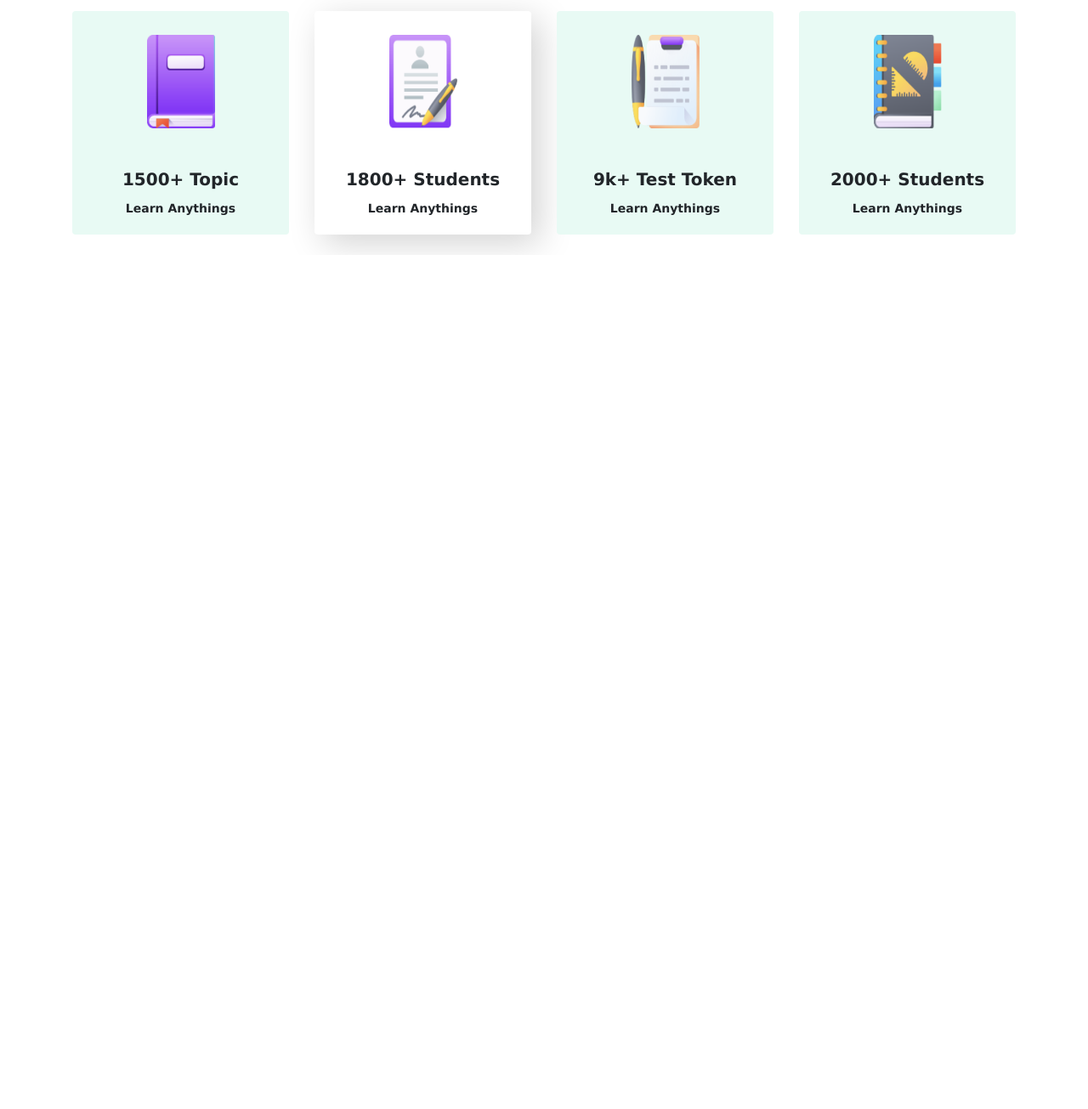
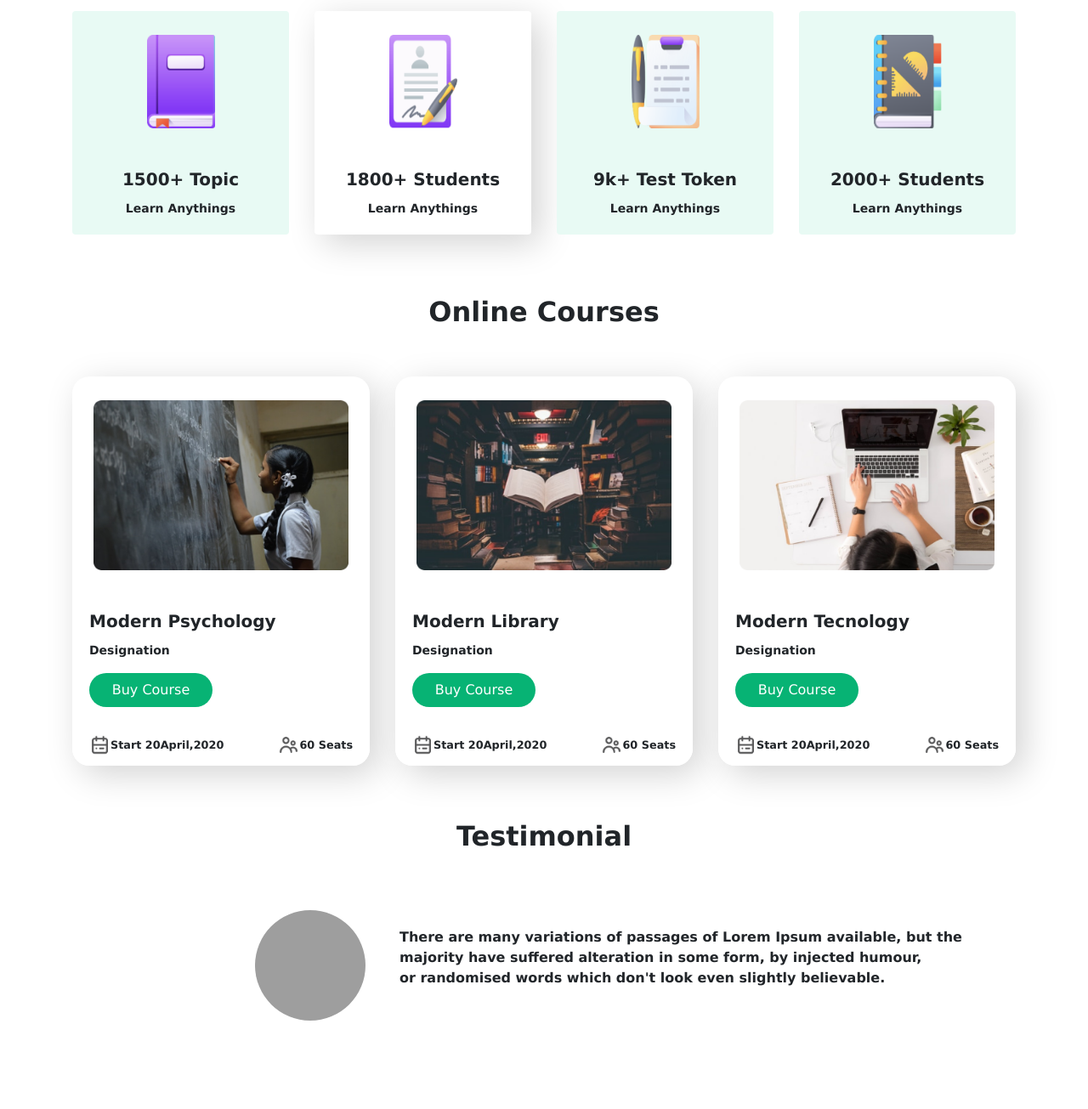
Before and after one commit to fahim-cmd/school-project, a plain HTML site: page index.html in a window 1280 px wide. Shown: the part 582-1887 px from the top of the page at 85% size. Before the commit the page ends 882 px from the top, so only its background shows below. Drawn offline with nearby package versions, Linux system fonts and the light colour scheme; grey boxes are pictures that could not be loaded.

Commit message:
i can do it

```diff
--- a/css/style.css
+++ b/css/style.css
@@ -54,3 +54,32 @@ body{
     font-weight: 600;
     font-size: 14px;
 }
+
+.picture img{
+    width: 300px;
+    height: 200px;
+}
+.card-footer{
+    border-top: none;
+    background-color: white;
+
+
+}
+.card-footer img{
+    height: 25px;
+    width: 25px;
+
+
+}
+.picture{
+    background-color: white;
+    box-shadow: 10px 10px 40px lightgray;
+    border-radius: 20px;
+}
+.testi-h{
+    height: 340px;
+}
+.testi-img img{
+    height: 130px;
+    width: 130px;
+}
--- a/index.html
+++ b/index.html
@@ -38,9 +38,8 @@
                 <div class="col-8">
                     <img class=" img-fluid" src="images/Photos/Illustration.png" alt="">
                 </div>
-
             </div>
-    </div>
+            </div>
 </div>
 <br>
 <br>
@@ -87,10 +86,92 @@
         </div>
       </div>
    </div>
+   <br><br>
+   <!----------------------------other part --------->
 
+<div class="container">
+  <h2 style="text-align: center;font-weight: 900; "> Online Courses</h2>
+  <br>
+  <br>
+    <div class="row row-cols-1 row-cols-md-3">
+        <div class="col mb-4">
+          <div class="card picture">
+            <img src="images/Photos/Morder pyschology.png" class="card-img-top modal-dialog modal-dialog-centered mx-auto d-block" alt="...">
+            <div class="card-body">
+              <h5 class="card-title ">Modern Psychology</h5>
+              <p class="card-text ">Designation</p>
+              <button class="btn-new-shape text-white">Buy Course</button>
+            </div>
 
+            <div style="border-radius: 0px 0px 20px 20px;" class="card-footer d-flex justify-content-between">
+                <div class="">
+                  <img src="images/ICON/calendar.png" alt=""><small style="font-weight: 700;">Start 20April,2020</small>
+                </div>
+                <div class="">
+                  <img src="images/ICON/people.png" alt=""><small style="font-weight: 700;">60 Seats</small>
+                </div>
+            </div>
+          </div>
+        </div>
+        <div class="col mb-4">
+          <div class="card picture">
+            <img src="images/Photos/Morder psyc.png" class="card-img-top modal-dialog modal-dialog-centered mx-auto d-block" alt="...">
+            <div class="card-body">
+              <h5 class="card-title ">Modern Library</h5>
+              <p class="card-text ">Designation</p>
+              <button class="btn-new-shape text-white">Buy Course</button>
+            </div>
+            <div style="border-radius: 0px 0px 20px 20px;" class="card-footer d-flex justify-content-between">
+              <div class="">
+                <img src="images/ICON/calendar.png" alt=""><small style="font-weight: 700;">Start 20April,2020</small>
+              </div>
+              <div class="">
+                <img src="images/ICON/people.png" alt=""><small style="font-weight: 700;">60 Seats</small>
+              </div>
+          </div>
+          </div>
+        </div>
+        <div class="col mb-4">
+          <div class="card picture">
+            <img src="images/Photos/Morder pychons.png" class="card-img-top modal-dialog modal-dialog-centered mx-auto d-block" alt="...">
+            <div class="card-body">
+              <h5 class="card-title">Modern Tecnology</h5>
+              <p class="card-text ">Designation</p>
+              <button class="btn-new-shape text-white">Buy Course</button>
+            </div>
+            <div style="border-radius: 0px 0px 20px 20px;" class="card-footer d-flex justify-content-between">
+              <div class="">
+                <img src="images/ICON/calendar.png" alt=""><small style="font-weight: 700;">Start 20April,2020</small>
+              </div>
+              <div class="">
+                <img src="images/ICON/people.png" alt=""><small style="font-weight: 700;">60 Seats</small>
+              </div>
+          </div>
+          </div>
+        </div>
+      </div>
+</div>
+<!--------------------------Testimonial-part-------------------->
+<div class="container testi-h">
+  <h2 style="text-align: center;font-weight: 900; margin-top: 40px;"> Testimonial</h2>
+    <div class="raw d-flex justify-content-center">
+      <div class="col-4">
+        <div class=" testi-img">
+          <img style="float: right; position: relative; left:-10px; margin-top: 60px;" class="img-fluid rounded-circle " src="images/fahim.jpg" alt="">
+        </div>
+      </div>
+      <div class="col-8">
+        <div class="">
+          <p style="margin-top: 80px; font-weight: 700;">There are many variations of passages of Lorem Ipsum available, but the <br>
+            majority have suffered alteration in some form, by injected humour, <br>
+            or randomised words which don't look even slightly believable.</p>
+         </div>
 
+      </div>
 
+      </div>
+    </div>
+</div>
 
 
 
```
Also changed, not shown: 2 other files.
